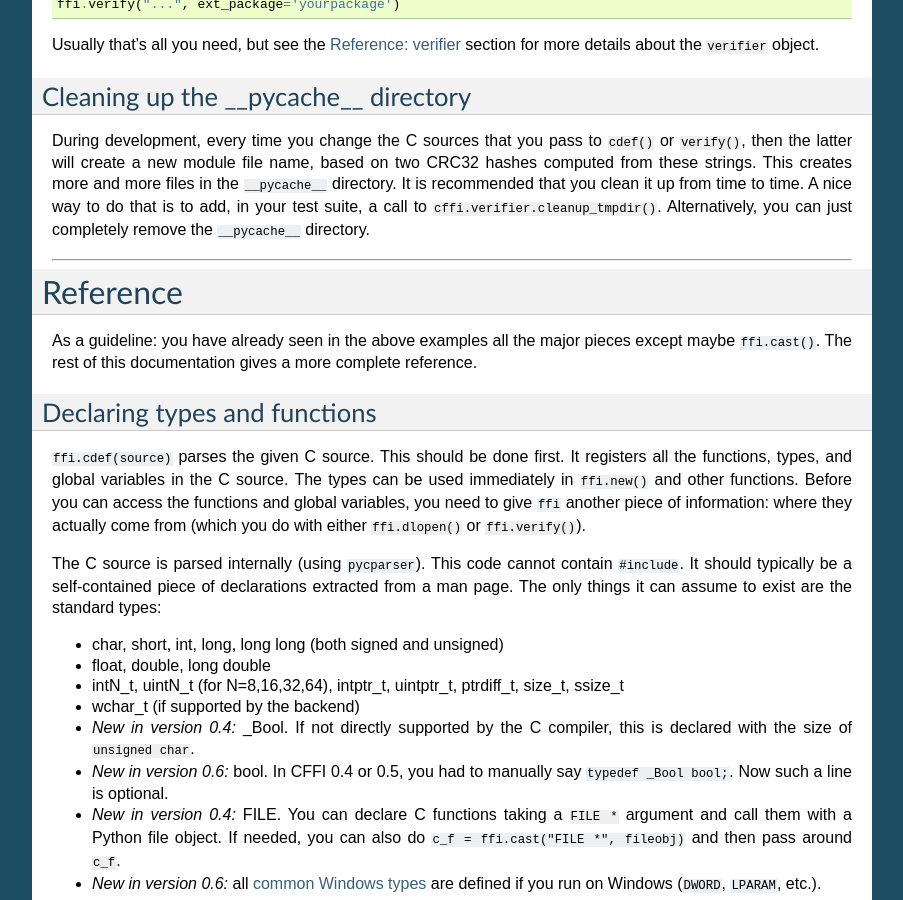
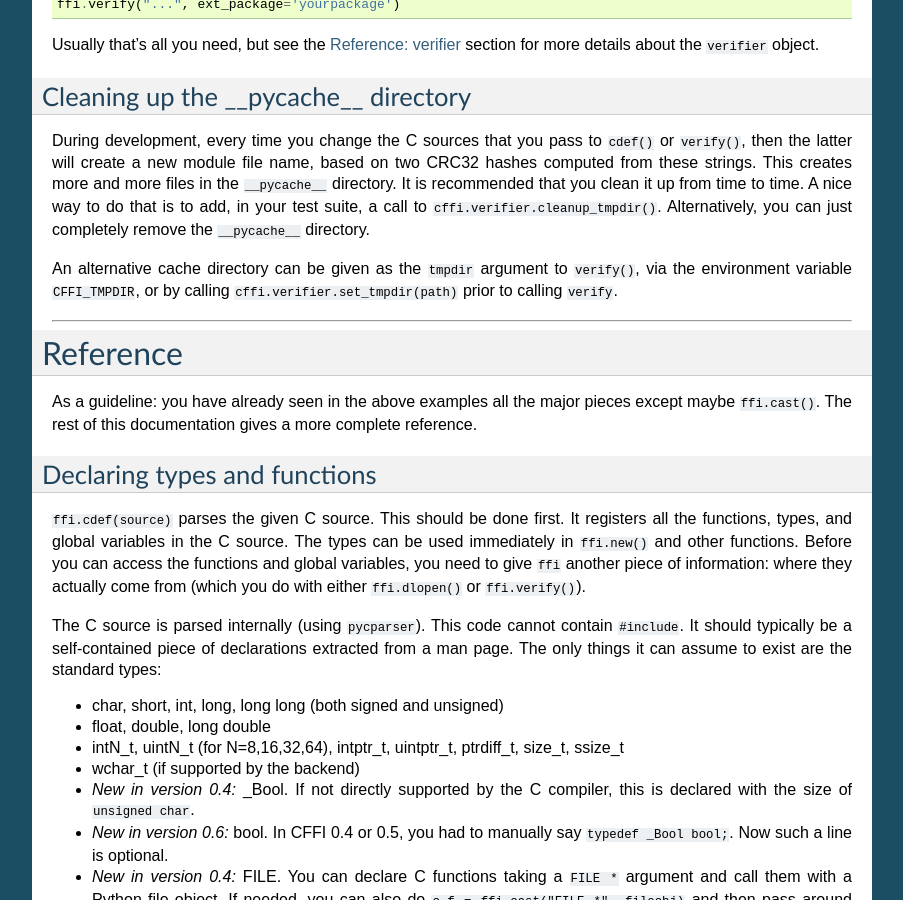
Before and after one commit to tharvik/cffi, a Sphinx documentation site: the page built from doc/source/index.rst, in a window 1280 px wide and 900 px high, scrolled down 4947 px. Shown: the whole window, without its empty margins (198-1101 px from the left). Built offline with Sphinx 7.4.7, drawn with Linux system fonts in a browser that asks for light colours.

Commit message:
Add support for 'CFFI_TMPDIR' environment variable
If set, the value is used as the 'tmpdir' instead of the caller directory's
'__pycache__'.

This allows correct run-time operation when the package source is read-only.

```diff
--- a/doc/source/index.rst
+++ b/doc/source/index.rst
@@ -381,7 +381,10 @@ your test suite, a call to ``cffi.verifier.cleanup_tmpdir()``.
 Alternatively, you can just completely remove the ``__pycache__``
 directory.
 
-
+An alternative cache directory can be given as the ``tmpdir`` argument
+to ``verify()``, via the environment variable ``CFFI_TMPDIR``, or by
+calling ``cffi.verifier.set_tmpdir(path)`` prior to calling
+``verify``.
 
 
 =======================================================
```
Also changed, not shown: 1 other file.
